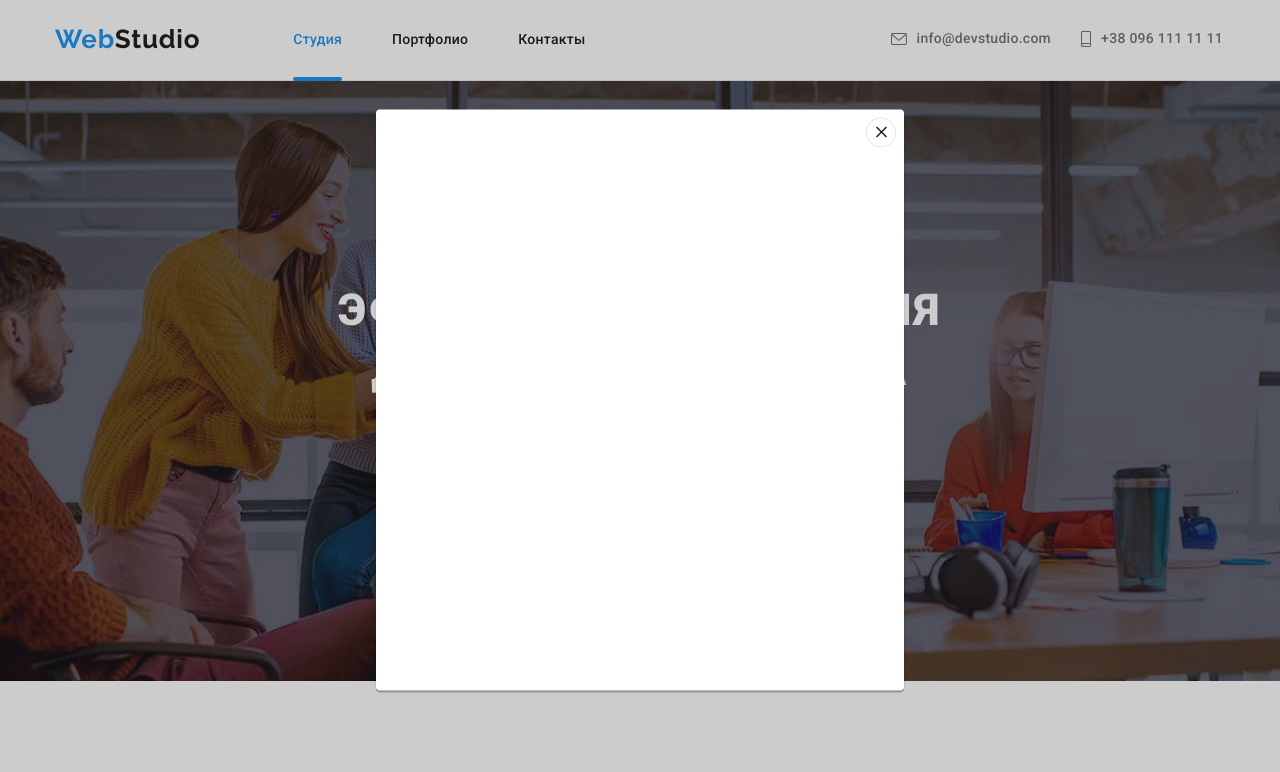
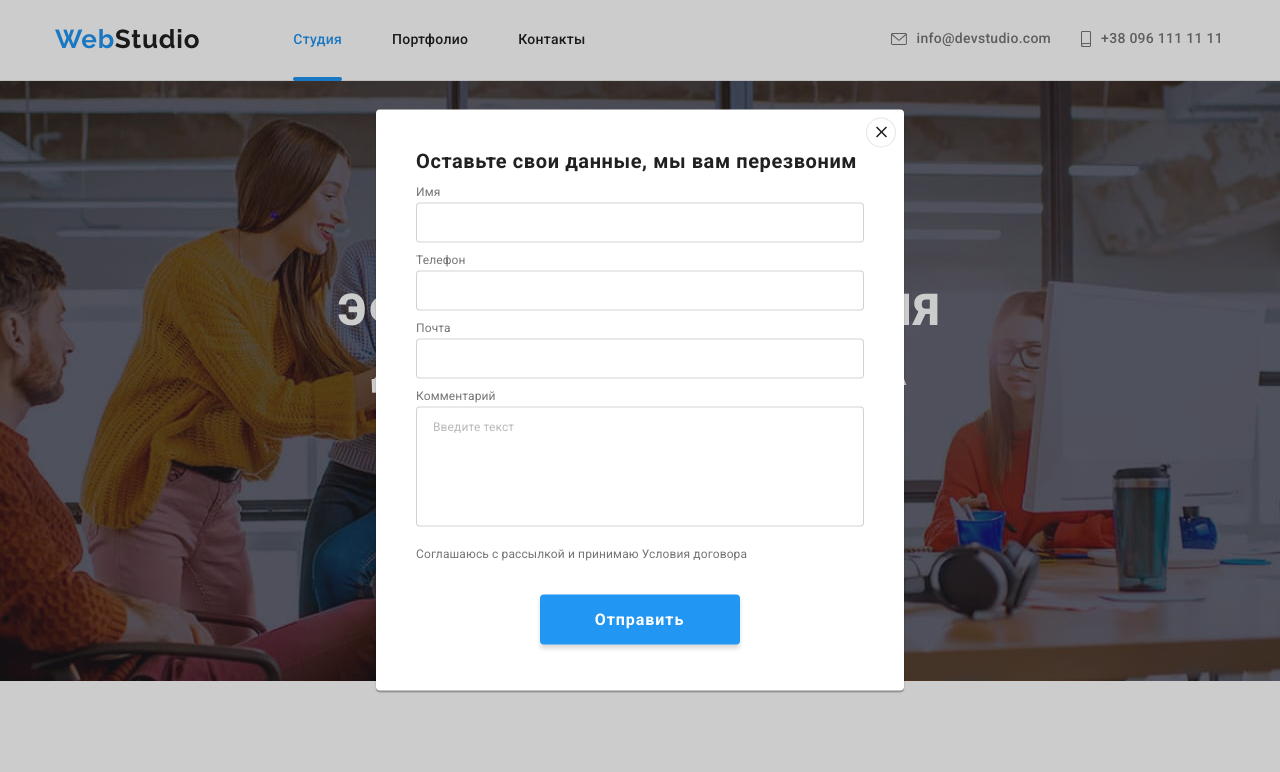
Before and after one commit to Ronskyi-O/goit-markup-hw-06, a plain HTML site: page index.html in a window 1280 px wide. Both pictures are taken after a click on the button "Заказать услугу". Shown: the top 772 px of the page. Drawn offline with nearby package versions, Linux system fonts and the light colour scheme.

Commit message:
Форма модального окна в процессе

```diff
--- a/css/styles.css
+++ b/css/styles.css
@@ -687,6 +687,7 @@ img {
   display: inline-block;
   margin-bottom: 20px;
 
+  font-weight: 700;
   font-size: 14px;
   line-height: 1.14;
   letter-spacing: 0.03em;
@@ -729,18 +730,6 @@ img {
 
 .footer .icon {
   fill: currentColor;
-}
-
-.subscribe .tittle {
-  display: inline-block;
-  margin-bottom: 20px;
-
-  font-size: 14px;
-  line-height: 1.14;
-  letter-spacing: 0.03em;
-  text-transform: uppercase;
-
-  color: var(--additional-color);
 }
 
 .subscribe .form {
@@ -834,7 +823,7 @@ img {
 
   width: 528px;
   height: 581px;
-  padding: 50px;
+  padding: 40px;
 
   background: var(--main-background-color);
   box-shadow: 0px 1px 3px rgba(0, 0, 0, 0.12), 0px 1px 1px rgba(0, 0, 0, 0.14),
@@ -873,3 +862,109 @@ img {
 .button.modal-close:focus {
   color: var(--hoover-color);
 }
+
+.modal .tittle {
+  font-weight: 700;
+  font-size: 20px;
+  line-height: 1.15;
+  letter-spacing: 0.03em;
+
+  color: var(--main-color);
+}
+
+.modal .form {
+  margin-top: 12px;
+  display: flex;
+  flex-direction: column;
+}
+
+.modal .name {
+  display: block;
+  margin-bottom: 4px;
+
+  font-weight: 400;
+  font-size: 12px;
+  line-height: 1.17;
+  letter-spacing: 0.01em;
+
+  color: var(--text-color);
+}
+
+.modal .field {
+  display: block;
+  margin-bottom: 10px;
+  width: 100%;
+  height: 40px;
+
+  border: 1px solid rgba(33, 33, 33, 0.2);
+  border-radius: 4px;
+}
+
+.modal .textarea {
+  padding: 12px 16px;
+  margin-bottom: 20px;
+  width: 448px;
+  height: 120px;
+
+  resize: none;
+}
+
+.modal .textarea::placeholder {
+  font-weight: 400;
+  font-size: 12px;
+  line-height: 1.17;
+  letter-spacing: 0.01em;
+
+  color: rgba(117, 117, 117, 0.5);
+}
+
+.modal .label.checkbox {
+  display: inline-flex;
+  margin-bottom: 30px;
+}
+
+.modal .field.checkbox {
+  position: absolute;
+  width: 1px;
+  height: 1px;
+  margin: -1px;
+  border: 0;
+  padding: 0;
+
+  white-space: nowrap;
+  clip-path: inset(100%);
+  clip: rect(0 0 0 0);
+  overflow: hidden;
+}
+
+.modal .button-submit {
+  display: flex;
+  align-items: center;
+  justify-content: center;
+  margin: auto;
+
+  width: 200px;
+  padding: 10px 56px 10px 55px;
+  border: 0;
+  border-radius: 4px;
+  box-shadow: 0px 4px 4px rgba(0, 0, 0, 0.15);
+
+  font-family: roboto, sans-serif;
+  font-style: normal;
+  font-weight: 700;
+  font-size: 16px;
+  line-height: 1.88;
+  letter-spacing: 0.06em;
+
+  color: var(--additional-color);
+  background-color: var(--hoover-color);
+
+  cursor: pointer;
+
+  transition: background-color 250ms cubic-bezier(0.4, 0, 0.2, 1);
+}
+
+.modal .button-submit:hover,
+.modal .button-submit:focus {
+  background-color: var(--hoover-color-main-button);
+}
--- a/index.html
+++ b/index.html
@@ -608,6 +608,32 @@
             <use href="./images/symbol-defs.svg#icon-close"></use>
           </svg>
         </button>
+
+        <strong class="tittle" >Оставьте свои данные, мы вам перезвоним</strong>
+       <form class="form" >
+        <lable class="label" >
+          <span class="name" >Имя</span>
+          <input class="field" type="text" name="user-name" ></input>
+        </lable>
+        <lable class="label" >
+          <span class="name" >Телефон</span>
+          <input class="field" type="tel" name="user-tel" ></input>
+        </lable>
+        <lable class="label" >
+          <span class="name" >Почта</span>
+          <input class="field" type="email" name="user-email" ></input>
+        </lable>
+        <label class="label" >
+          <span class="name" >Комментарий</span>
+          <textarea class="field textarea" name="comments" placeholder="Введите текст" ></textarea>
+        </label>
+        <lable class="label checkbox">
+          <input class="field checkbox" type="checkbox" name="terms-agreement"></input>
+          <span class="name checkbox">Соглашаюсь с рассылкой и принимаю Условия договора</span>
+        </lable>
+        <button class="button-submit" type="submit">Отправить</button>
+       </form>
+
       </div>
     </div>
 
```
